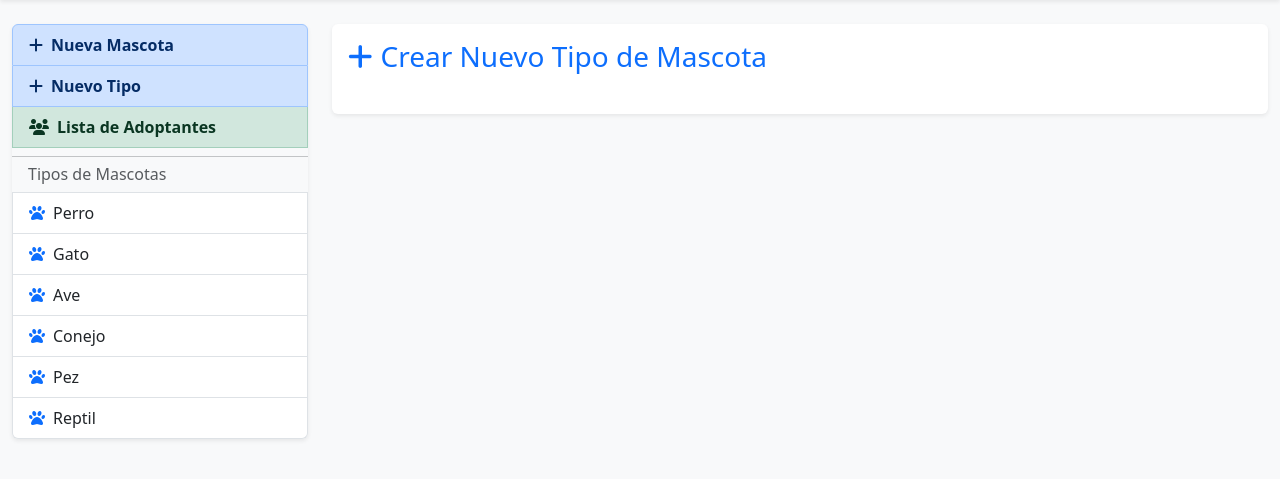
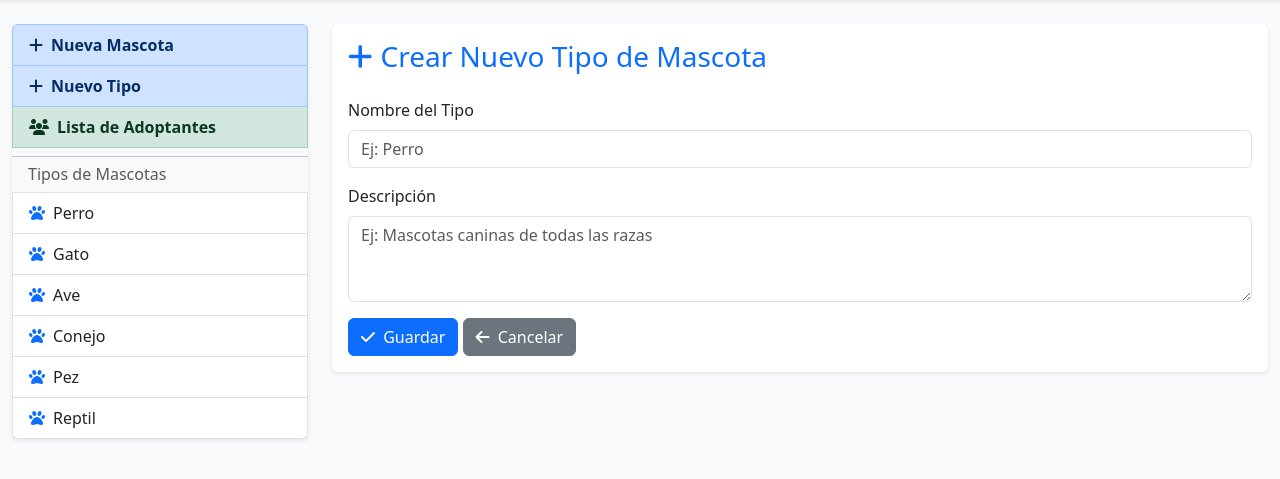
Before and after one commit to wiricardo/Adopta-App, a Django app: page /crearTipo in a window 1280 px wide. Shown: the part 56-535 px from the top of the page. Run offline with Django 3.2, Linux system fonts and the light colour scheme; data comes from the database, SQL or seed files in the repository; some libraries are stand-ins or nearby versions.

Commit message:
funcionalidad 2: crear tipo de mascota

```diff
--- a/app1/templates/crearTipo.html
+++ b/app1/templates/crearTipo.html
@@ -10,6 +10,24 @@
     	<form method="POST" action="{% url 'app1:registrarTipo' %}">
         	{% csrf_token %}
 			<!--PREGUNTA 2 - CREACION DEL FORMULARIO PARA CREAR TIPOS DE MASCOTAS-->
+			<div class="mb-3">
+				<label for="nombre" class="form-label">Nombre del Tipo</label>
+				<input type="text" class="form-control" id = 'nombre' name="nombre" placeholder="Ej: Perro">
+			</div>
+
+			<div class="mb-3">
+				<label for="decripcion" class="form-label">Descripción</label>
+				<textarea class="form-control" id="decripcion" name="descripcion" rows="3" placeholder="Ej: Mascotas caninas de todas las razas" required></textarea>
+			</div>
+
+			<button type="submit" class="btn btn-primary">
+				<i class="fa-solid fa-check me-1"></i>
+				Guardar
+			</button>
+
+			<a href="{% url 'app1:home' %}" class="btn btn-secondary">
+          		<i class="fa-solid fa-arrow-left me-1"></i> Cancelar
+        		</a>
 
 			<!--FIN DE CODIGO - OBSERVAR QUE EL ATRIBUTO ACTION DEL FORMULARIO YA SE ENCUENTRA CONFIGURADO-->
       	</form>
--- a/app1/views.py
+++ b/app1/views.py
@@ -61,7 +61,14 @@ def crearTipo(request):
 def registrarTipo(request):
     # PREGUNTA 2 - INICIO DEL CODIGO
     # DEBE CAPTURAR LOS DATOS QUE VIENEN DEL FORMULARIO
+
+    if request.method == 'POST':
+        nombre = request.POST.get('nombre')
+        descripcion = request.POST.get('descripcion')
+
     # CREAR EL OBJETO DE LA CLASE TipoMascota
+        nuevo_tipo = TipoMascota(nombre=nombre, descripcion=descripcion)
+        nuevo_tipo.save()
 
 
     # PREGUNTA 2 - FIN DEL CODIGO
```
